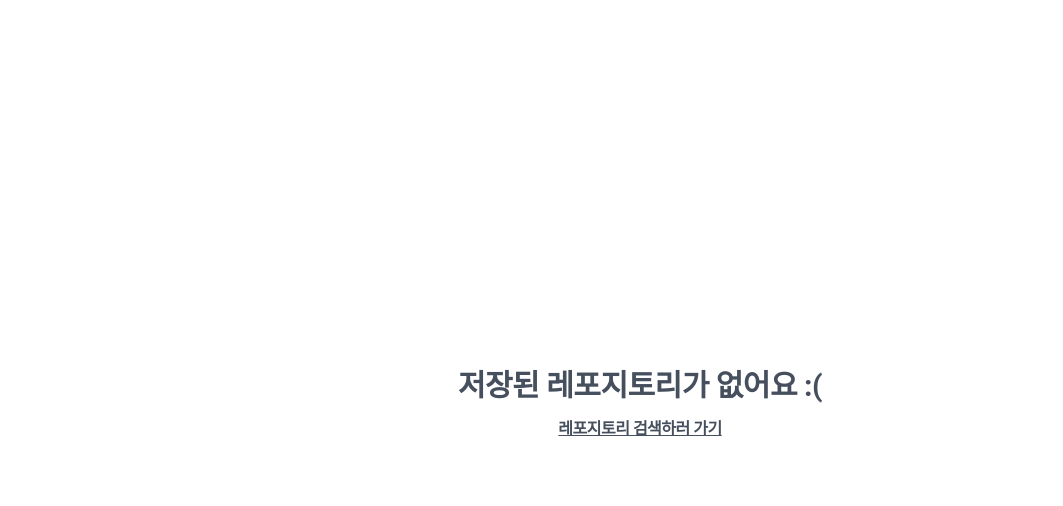
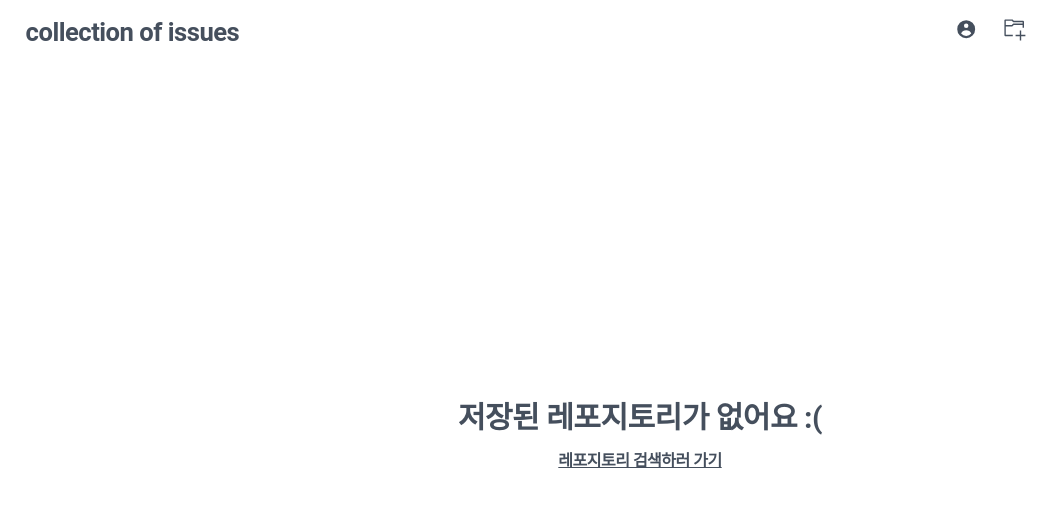
Before and after one commit to ppotatoG/collection-of-issues, a React (Create React App) app: page / in a window 1280 px wide. Shown: the top 506 px of the page, without its empty margins (0-1063 px from the left). Built offline with nearby package versions, Linux system fonts and the light colour scheme.

Commit message:
add: header

```diff
--- a/src/components/Issue/blankContent.tsx
+++ b/src/components/Issue/blankContent.tsx
@@ -14,7 +14,7 @@ const blankContent = ({blankType} : BlankProps ) : JSX.Element => {
                 flexDirection: 'column',
                 gap: '10px',
                 width: '100%',
-                height: '100vh',
+                height: '92vh',
                 fontSize: '30px'
             }}
         >
--- /dev/null
+++ b/src/components/header/index.tsx
@@ -0,0 +1,21 @@
+import { VscNewFolder } from "react-icons/vsc";
+import { HiUserCircle } from "react-icons/hi";
+import React from "react";
+
+import 'styles/header.scss';
+
+const header = () => {
+    return (
+        <header className="header">
+            <div className="inner">
+                <h1><a href="./" rel="noopener noreferrer">collection of issues</a></h1>
+                <ul>
+                    <li><a href="./search" rel="noopener noreferrer"><HiUserCircle /></a></li>
+                    <li><a href="./search" rel="noopener noreferrer"><VscNewFolder /></a></li>
+                </ul>
+            </div>
+        </header>
+    )
+}
+
+export default header;
--- a/src/index.tsx
+++ b/src/index.tsx
@@ -13,6 +13,7 @@ import {
 import Index from 'components/Search';
 import Issues from 'components/Issue';
 import NotFound from 'components/NotFound';
+import Header from 'components/header';
 
 const root = ReactDOM.createRoot(
     document.getElementById('root') as HTMLElement
@@ -20,6 +21,7 @@ const root = ReactDOM.createRoot(
 
 root.render(
     <BrowserRouter>
+        <Header />
         <Routes>
             <Route path="/" element={<Issues />} />
             <Route path="issues" element={<Issues />} />
--- /dev/null
+++ b/src/styles/header.scss
@@ -0,0 +1,26 @@
+@import "utils";
+
+.header {
+    position: sticky;
+    top: 0;
+    left: 0;
+    width: 100%;
+    background: rgba(255, 255, 255, .5);
+    backdrop-filter: blur(10px);
+    padding: 0 2vw;
+    box-sizing: border-box;
+    .inner  {
+        max-width: 1000px;
+        height: 8vh;
+        @include flex($j: space-between);
+        h1 a {
+            font-size: 1.6em;
+        }
+        ul {
+            @include flex($g: 2vw);
+            a {
+                font-size: 1.4em;
+            }
+        }
+    }
+}
--- a/src/styles/search.scss
+++ b/src/styles/search.scss
@@ -6,7 +6,7 @@
     width: 100%;
     max-width: 1000px;
     margin:0 auto;
-    min-height: 100vh;
+    min-height: 92vh;
     form {
         display: flex;
         justify-content: space-between;
```
